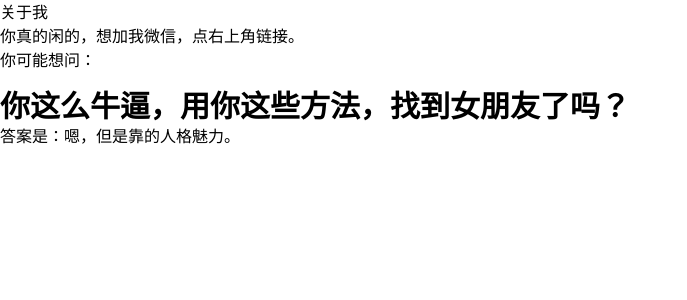
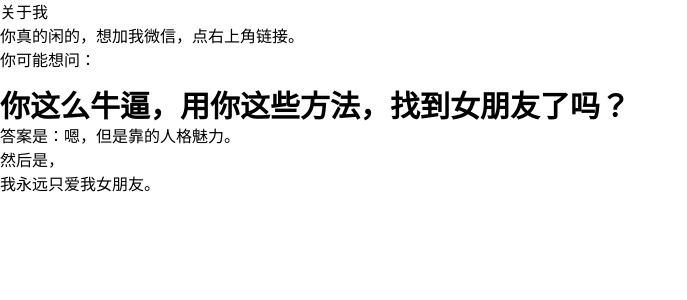
Before and after one commit to EvanNotFound/how-to-deal-with-my-crush, a Next.js app: page /about-me in a window 1280 px wide. Shown: the top 300 px of the page, without its empty margins (0-687 px from the left). Built offline with nearby package versions, Linux system fonts and the light colour scheme.

Commit message:
docs: update personal statement in about-me page

```diff
--- a/pages/about-me.mdx
+++ b/pages/about-me.mdx
@@ -9,3 +9,7 @@
 </p>
 
 答案是：嗯，但是靠的人格魅力。
+
+然后是，
+
+我永远只爱我女朋友。
```
